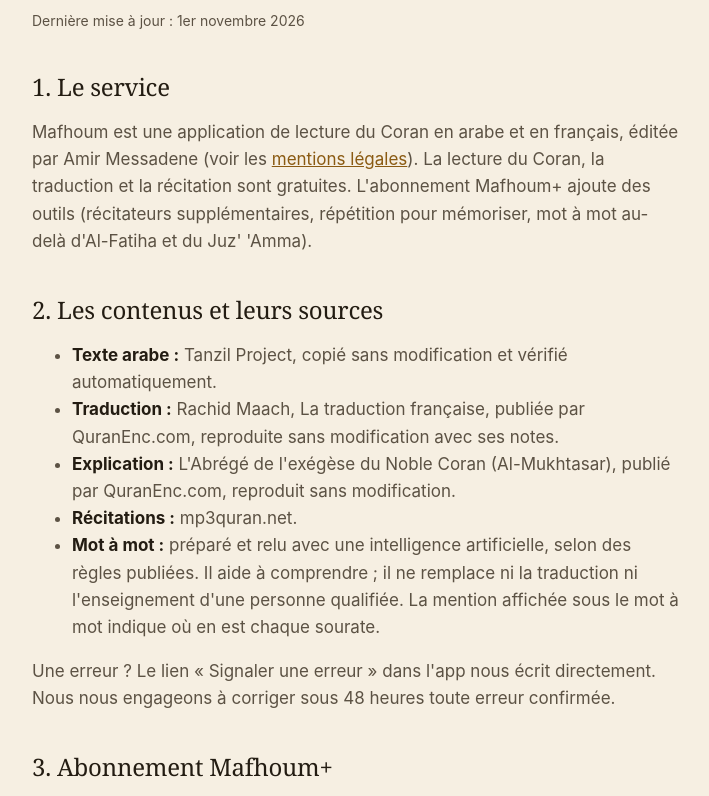
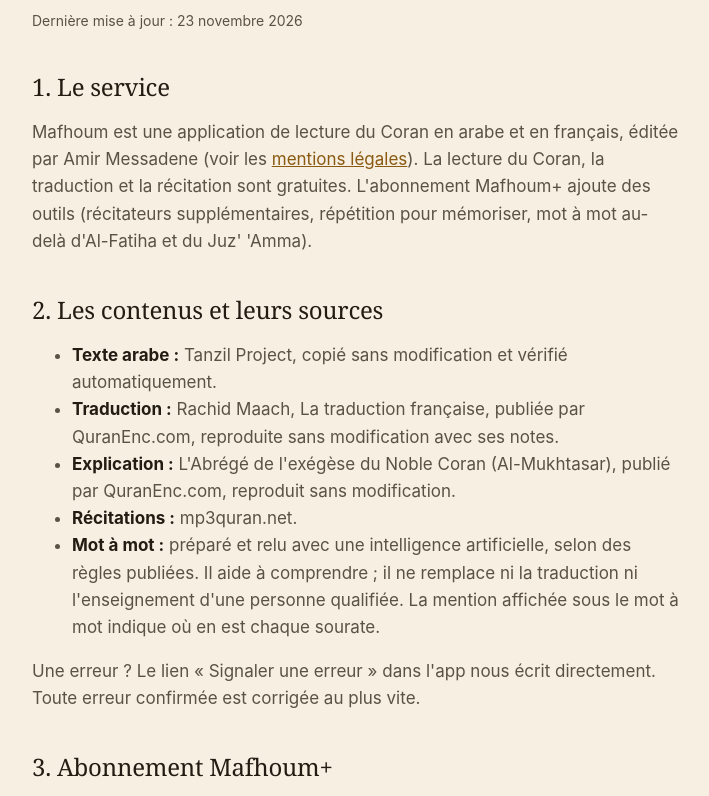
Before and after one commit to Bayeko/mafhoum-site, a plain HTML site: page conditions.html in a window 1280 px wide. Shown: the part 137-933 px from the top of the page, without its empty margins (284-993 px from the left). Drawn offline with Linux system fonts and the light colour scheme.

Commit message:
Conditions : « au plus vite » au lieu de 48 heures, signalement des noms de groupe injurieux
Co-Authored-By: Claude Opus 5.5 <noreply@anthropic.com>

```diff
--- a/conditions.html
+++ b/conditions.html
@@ -11,7 +11,7 @@
 <main class="legal">
   <div class="kicker"><a href="./">Mafhoum</a></div>
   <h1>Conditions d'utilisation</h1>
-  <p class="muted">Dernière mise à jour : 1er novembre 2026</p>
+  <p class="muted">Dernière mise à jour : 23 novembre 2026</p>
 
   <h2>1. Le service</h2>
   <p>Mafhoum est une application de lecture du Coran en arabe et en français, éditée par Amir Messadene (voir les <a href="mentions-legales.html">mentions légales</a>). La lecture du Coran, la traduction et la récitation sont gratuites. L'abonnement Mafhoum+ ajoute des outils (récitateurs supplémentaires, répétition pour mémoriser, mot à mot au-delà d'Al-Fatiha et du Juz' 'Amma).</p>
@@ -24,7 +24,7 @@
     <li><strong>Récitations :</strong> mp3quran.net.</li>
     <li><strong>Mot à mot :</strong> préparé et relu avec une intelligence artificielle, selon des règles publiées. Il aide à comprendre ; il ne remplace ni la traduction ni l'enseignement d'une personne qualifiée. La mention affichée sous le mot à mot indique où en est chaque sourate.</li>
   </ul>
-  <p>Une erreur ? Le lien « Signaler une erreur » dans l'app nous écrit directement. Nous nous engageons à corriger sous 48 heures toute erreur confirmée.</p>
+  <p>Une erreur ? Le lien « Signaler une erreur » dans l'app nous écrit directement. Toute erreur confirmée est corrigée au plus vite.</p>
 
   <h2>3. Abonnement Mafhoum+</h2>
   <ul>
@@ -40,7 +40,7 @@
   <p>Les dons « Soutenir Mafhoum » sont des paiements uniques, faits par l'App Store ou Google Play. Ils ne donnent accès à aucune fonction et ne sont pas des dons à une association : ils ne donnent pas droit à une réduction d'impôt. Les demandes de remboursement se font auprès d'Apple ou de Google, selon leurs règles.</p>
 
   <h2>5. Khatm en groupe</h2>
-  <p>Le nom du groupe et les pseudos doivent rester respectueux. Nous pouvons supprimer un groupe ou un pseudo injurieux.</p>
+  <p>Le nom du groupe et les pseudos doivent rester respectueux. Un nom de groupe ou un pseudo injurieux ? Signale-le avec le lien « Signaler un nom de groupe ou un pseudo », en bas de la page du groupe dans l'app, ou en écrivant à <a href="mailto:gofruvea@gmail.com">gofruvea@gmail.com</a> avec le code du groupe. Nous l'examinons et pouvons le supprimer.</p>
 
   <h2>6. Responsabilité</h2>
   <p>Nous faisons le maximum pour que les textes soient exacts et que l'app fonctionne sans interruption, sans pouvoir le garantir. Pour toute question religieuse, rapproche-toi d'une personne de savoir.</p>
```
